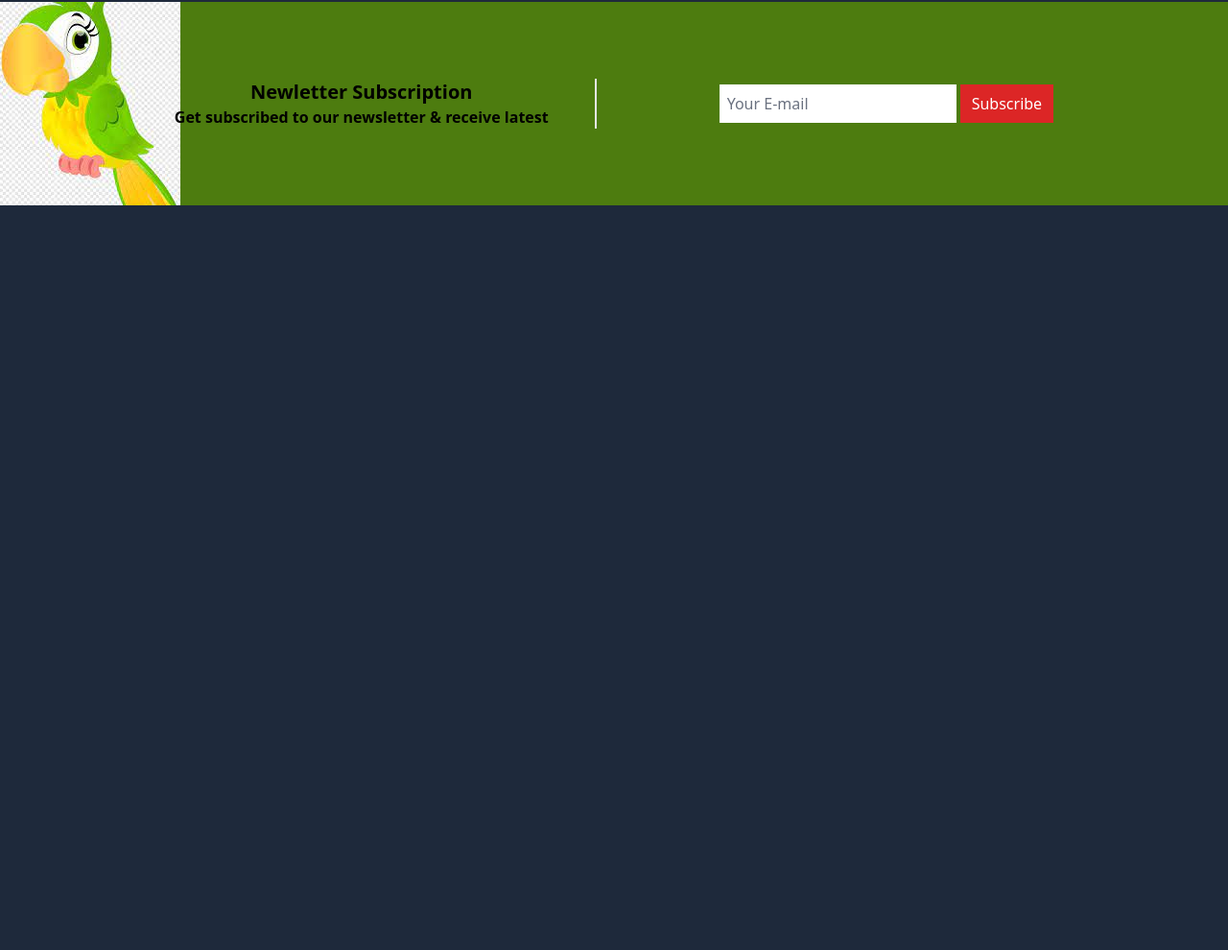
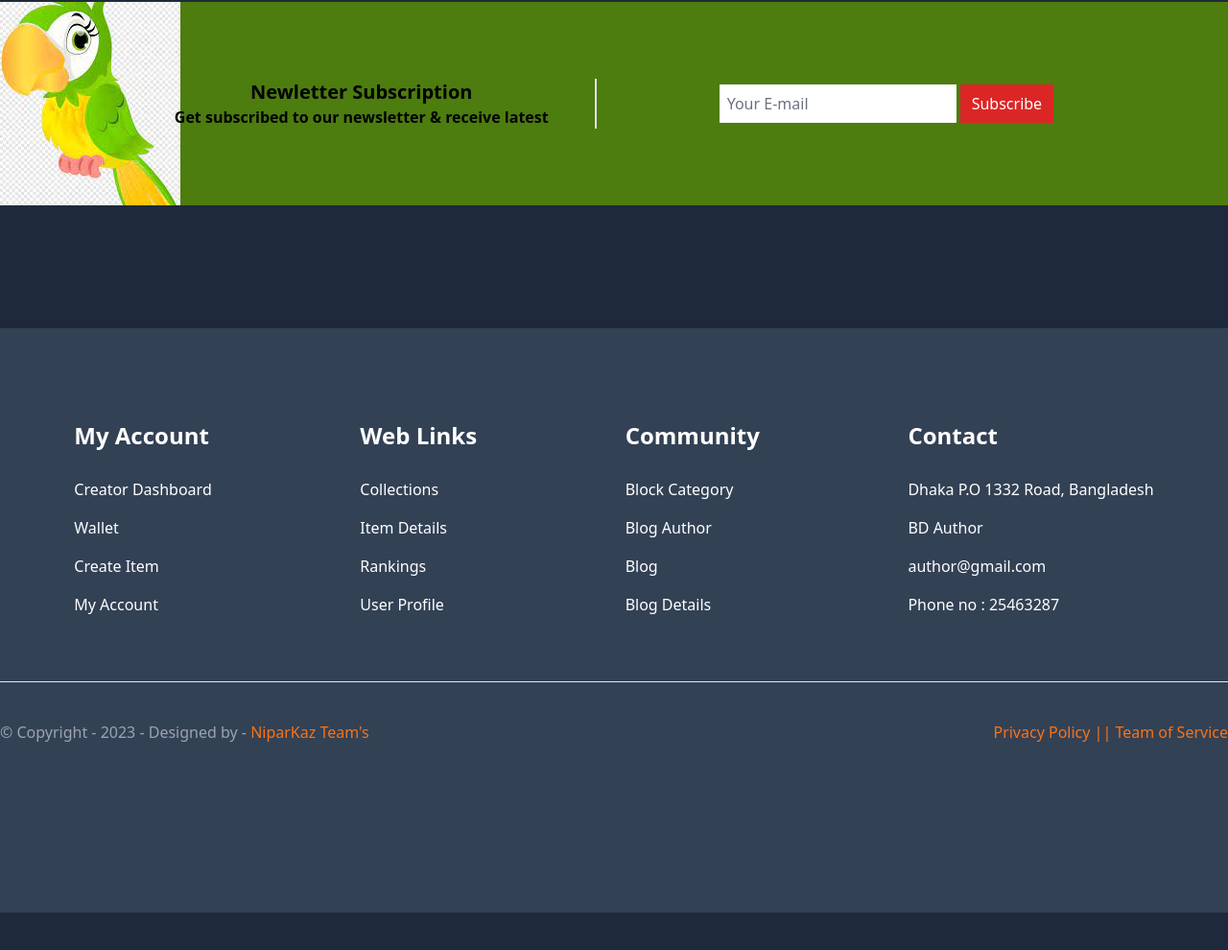
Before and after one commit to niparkaz/Tailwind-project-one, a website built with Vite: page index.html in a window 1280 px wide. Shown: the part 4037-5027 px from the top of the page at 96% size. Before the commit the page ends 4379 px from the top, so only its background shows below. Built offline with nearby package versions, Linux system fonts and the light colour scheme.

Commit message:
footer section code

```diff
--- a/index.html
+++ b/index.html
@@ -235,18 +235,67 @@
 
     </div>
 
+</section>
+</main>
 
-</section>
+<!-- Footer Section -->
+
+<footer class="bg-slate-700 my-16 sm:my-20 py-12 sm:py-24">
+    <div class="container mx-auto text-center sm:text-left  ">
+        <div class="sm:flex justify-around items-center text-white">
+            <div>
+                <h1 class="text-xl sm:text-2xl font-bold mb-5">My Account</h1>
+                <ul class="leading-10 mb-5">
+                    <li> <a href="#"> Creator Dashboard </a> </li>
+                    <li> <a href="#"> Wallet </a> </li>
+                    <li> <a href="#"> Create Item </a> </li>
+                    <li> <a href="#"> My Account </a> </li>
+                </ul>
+            </div>
+
+            <div>
+                <h1 class="text-xl sm:text-2xl font-bold mb-5">Web Links</h1>
+                <ul  class="leading-10 mb-5">
+                    <li> <a href="#">Collections </a> </li>
+                    <li> <a href="#"> Item Details </a> </li>
+                    <li> <a href="#"> Rankings </a> </li>
+                    <li> <a href="#"> User Profile </a> </li>
+                </ul>
+            </div>
+
+            <div>
+                <h1 class="text-xl sm:text-2xl font-bold mb-5">Community</h1>
+                <ul  class="leading-10 mb-5">
+                    <li> <a href="#"> Block Category </a> </li>
+                    <li> <a href="#"> Blog Author </a> </li>
+                    <li> <a href="#"> Blog </a> </li>
+                    <li> <a href="#"> Blog Details </a> </li>
+                </ul>
+            </div>
+
+            <div>
+                <h1 class="text-xl sm:text-2xl font-bold mb-5">Contact</h1>
+                <ul class="leading-10 mb-5 ">
+                    <li> <a href="#"> Dhaka P.O 1332 Road, Bangladesh </a> </li>
+                    <li> <a href="#"> BD Author </a> </li>
+                    <li> <a href="#"> author@gmail.com </a> </li>
+                    <li> <a href="#"> Phone no : 25463287 </a> </li>
+                </ul>
+            </div>
+        </div>
+
+        <hr class="my-10">
+
+        <div class="sm:flex justify-between items-center mb-20">
+
+            <p class="text-gray-400"> &copy; Copyright - 2023 - Designed by - <span class="text-orange-500"> NiparKaz Team's </span> </p>
+
+            <p class="text-orange-500"> Privacy Policy || Team of Service </p>
+        </div>
 
 
-
-
-
-
-
-
-
-</main>
+    </div>
+</footer>
 
 
 
```
